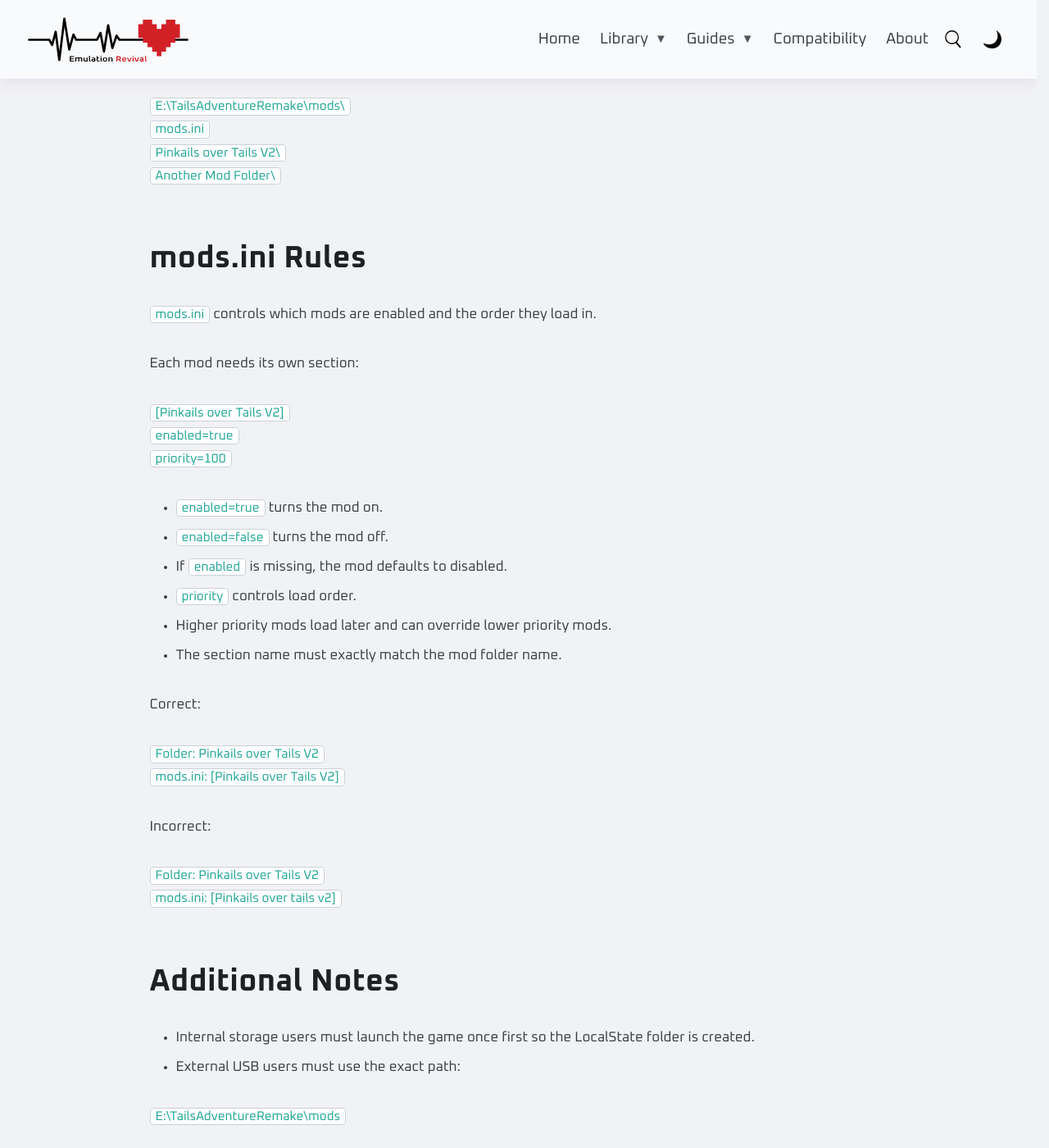
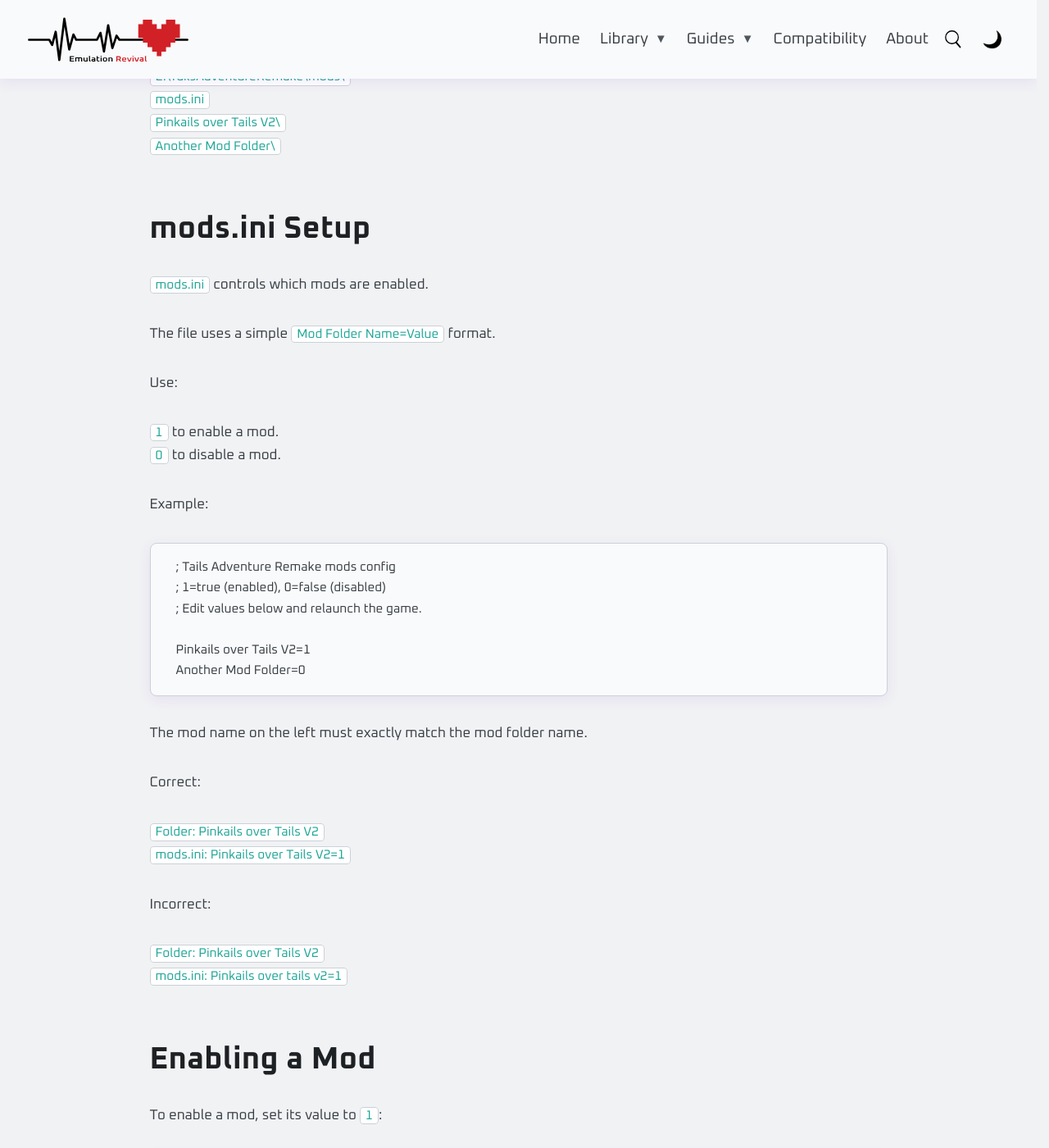
Before and after one commit to EmulationRevival/emulationrevival.github.io, a Jekyll site: the page built from guides/ports/tailsadventure.md, in a window 1280 px wide and 1400 px high, scrolled down 2337 px. Shown: the whole window at 82% size. Built offline with Jekyll 4.4.1, drawn with Linux system fonts in a browser that asks for light colours; some of the changed text lies outside the part shown.

Commit message:
Add Tails Adventure Remake

````diff
--- a/guides/ports/tailsadventure.md
+++ b/guides/ports/tailsadventure.md
@@ -8,8 +8,8 @@ noindex: true
 ---
 
 ### Install the Tails Adventure Remake App
+
 - Install the included `.msixbundle` via the Xbox Dev Portal.
-- Install the included dependency file.
 
 ## Internal Storage Setup
 
@@ -74,32 +74,55 @@ The game checks this external path:
 `Pinkails over Tails V2\`
 `Another Mod Folder\`
 
-## mods.ini Rules
+## mods.ini Setup
 
-`mods.ini` controls which mods are enabled and the order they load in.
+`mods.ini` controls which mods are enabled.
 
-Each mod needs its own section:
+The file uses a simple `Mod Folder Name=Value` format.
 
-`[Pinkails over Tails V2]`
-`enabled=true`
-`priority=100`
+Use:
 
-- `enabled=true` turns the mod on.
-- `enabled=false` turns the mod off.
-- If `enabled` is missing, the mod defaults to disabled.
-- `priority` controls load order.
-- Higher priority mods load later and can override lower priority mods.
-- The section name must exactly match the mod folder name.
+`1` to enable a mod.
+`0` to disable a mod.
+
+Example:
+
+```ini
+; Tails Adventure Remake mods config
+; 1=true (enabled), 0=false (disabled)
+; Edit values below and relaunch the game.
+
+Pinkails over Tails V2=1
+Another Mod Folder=0
+```
+
+The mod name on the left must exactly match the mod folder name.
 
 Correct:
 
 `Folder: Pinkails over Tails V2`
-`mods.ini: [Pinkails over Tails V2]`
+`mods.ini: Pinkails over Tails V2=1`
 
 Incorrect:
 
 `Folder: Pinkails over Tails V2`
-`mods.ini: [Pinkails over tails v2]`
+`mods.ini: Pinkails over tails v2=1`
+
+## Enabling a Mod
+
+To enable a mod, set its value to `1`:
+
+```ini
+Pinkails over Tails V2=1
+```
+
+## Disabling a Mod
+
+To disable a mod, set its value to `0`:
+
+```ini
+Pinkails over Tails V2=0
+```
 
 ## Additional Notes
 
@@ -110,4 +133,5 @@ Incorrect:
 
 - The game checks internal storage first, then checks the external USB path.
 - If `mods.ini` does not exist and the selected mod root is writable, the game will create one automatically.
-- If a mod does not load, check that the mod folder name and the `mods.ini` section name match exactly.
+- If a mod does not load, check that the mod folder name and the `mods.ini` entry match exactly.
+- After editing `mods.ini`, relaunch the game.
--- a/js/post-discord-updates.js
+++ b/js/post-discord-updates.js
@@ -402,7 +402,7 @@ function buildDiscordMessageForChange(change, searchIndex, previewLookup) {
   );
 
   if (releaseNotesUrl) {
-    lines.push(`[**RELEASE NOTES**](${releaseNotesUrl})`);
+    lines.push(`[**RELEASE NOTES**](<${releaseNotesUrl}>)`);
   }
 
   return lines.join('\n');
````
Also changed, not shown: _data/ports.yml (+30 -0 lines), json/devmode.manifest.json (+11 -0 lines), xbox-dev-mode/images/game-ports/tails-adventure.webp (renamed from xbox-dev-mode/images/game-ports/tailsadventure.webp).
